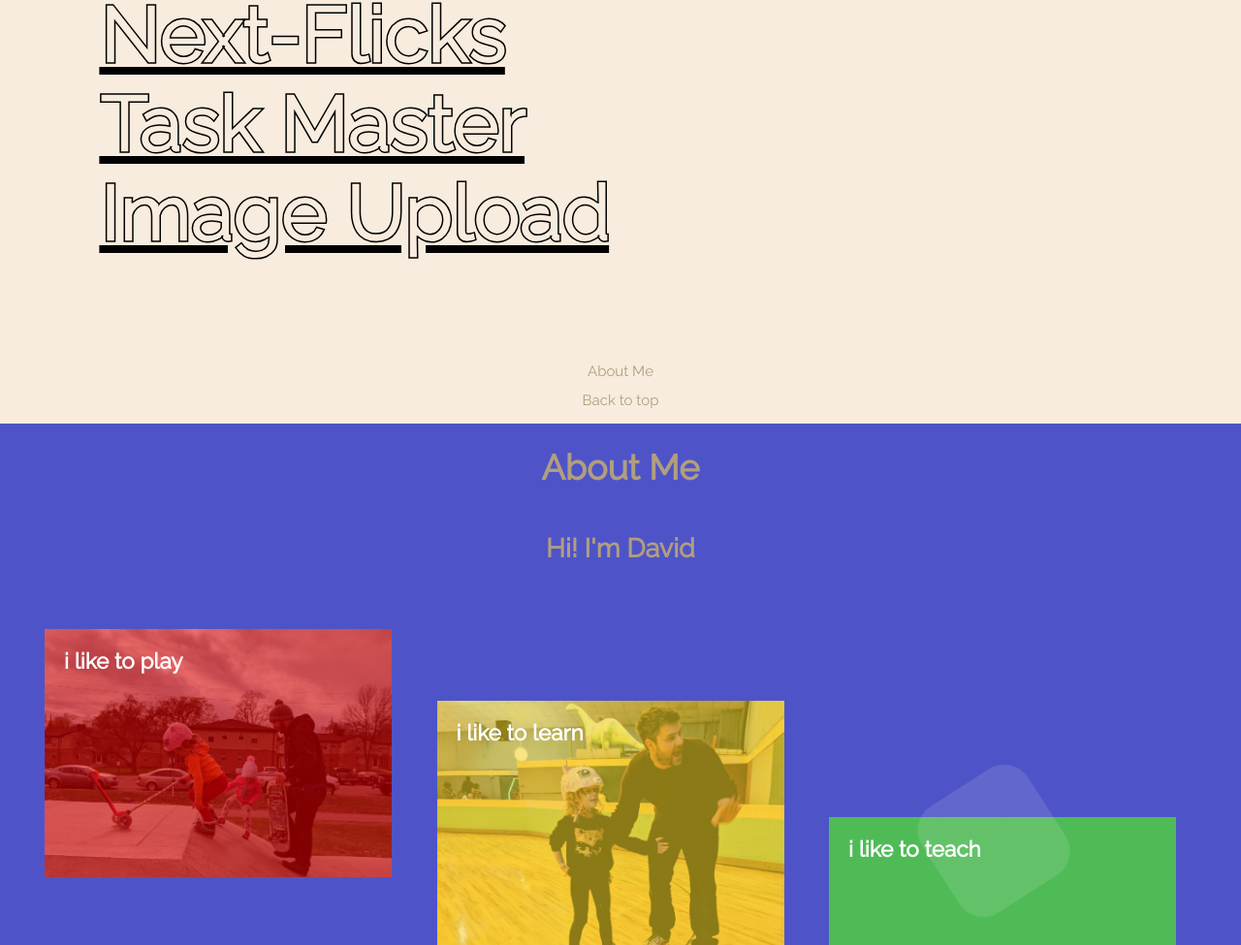
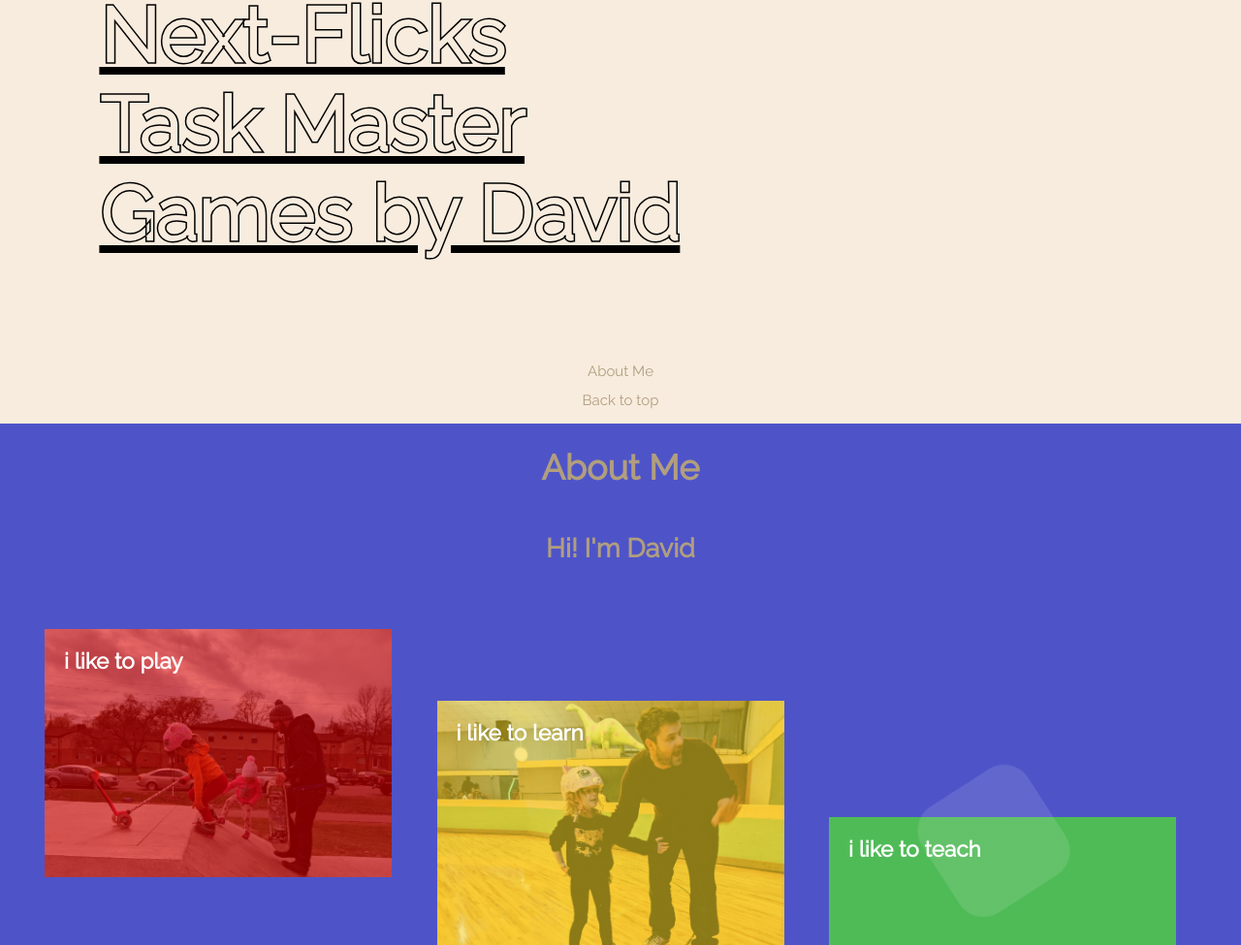
Before and after one commit to demkantor/david-dot-com.io, a plain HTML site: page index.html in a window 1280 px wide. Shown: the part 1243-2218 px from the top of the page at 97% size. Drawn offline with Linux system fonts and the light colour scheme; grey boxes are pictures that could not be loaded.

Commit message:
tradded out some older projects

```diff
--- a/index.html
+++ b/index.html
@@ -103,14 +103,14 @@
                     </div>
                 </div>
                 <div class="menu__item">
-                    <a class="menu__item-link" href="https://github.com/demkantor/file-uploader" target="_blank">Image Upload</a>
-                    <img class="menu__item-img" src="styles/images/pic-upload.gif" alt="image upoad image" />
+                    <a class="menu__item-link" href="https://github.com/demkantor/Games-By-David" target="_blank">Games by David</a>
+                    <img class="menu__item-img" src="styles/images/games.gif" alt="image upoad image" />
                     <div class="marquee">
                         <div class="marquee__inner" aria-hidden="true">
-                            <span>Image Upload</span>
-                            <span>Image Upload</span>
-                            <span>Image Upload</span>
-                            <span>Image Upload</span>
+                            <span>Games by David</span>
+                            <span>Games by David</span>
+                            <span>Games by David</span>
+                            <span>Games by David</span>
                         </div>
                     </div>
                 </div>
--- a/styles/style.css
+++ b/styles/style.css
@@ -618,12 +618,10 @@ body {
 
     .module:nth-child(2) {
         margin-left: 0vw;
-
     }
 
     .module:nth-child(3) {
         margin-left: 0vw;
-
     }
 
 }
```
Also changed, not shown: styles/images/games.gif (added), 1 other file.
